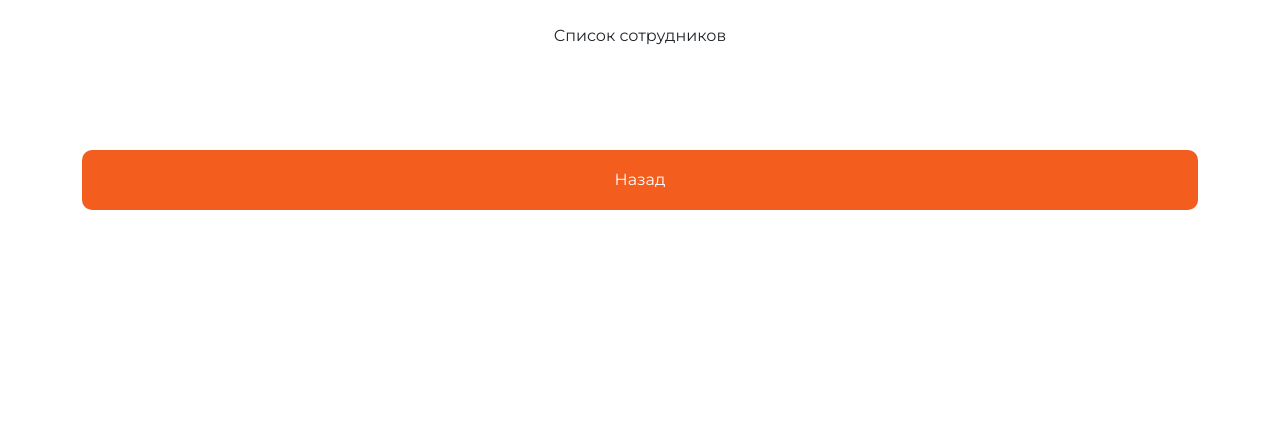
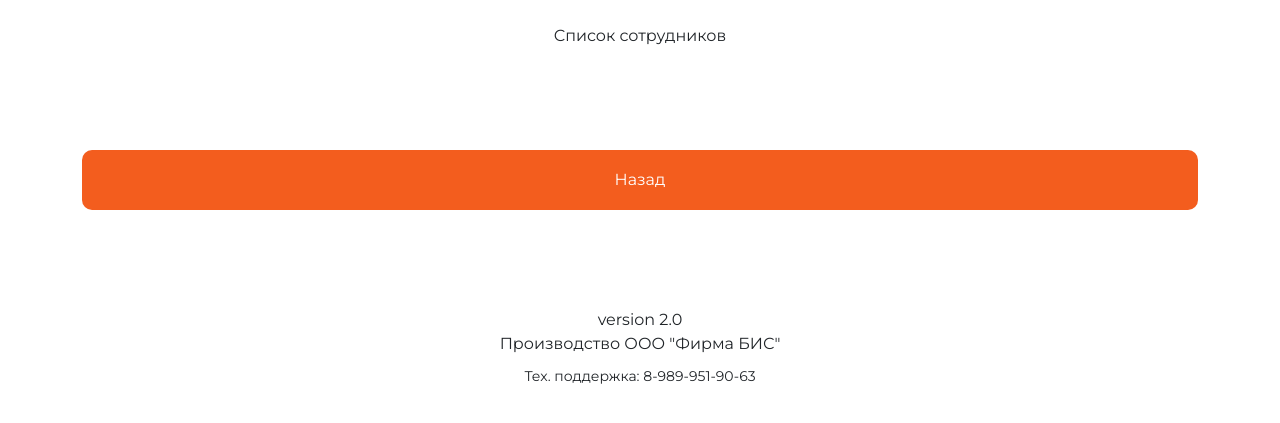
Before and after one commit to MetelevNikita/utv-channel-backend, a website: page public/html/teamPage.html in a window 1280 px wide. Shown: the part 209-632 px from the top of the page. Drawn offline with nearby package versions, Linux system fonts and the light colour scheme; no server answers.

Commit message:
clean working tree

```diff
--- a/public/css/style.css
+++ b/public/css/style.css
@@ -572,3 +572,25 @@ textarea::placeholder {
   justify-content: center;
   border-radius: 30%;
 }
+
+
+
+
+
+/* info block */
+
+
+.info_block {
+  margin-top: 50px;
+  width: 100%;
+  height: max-content;
+  display: flex;
+  flex-direction: column;
+  align-items: center;
+  justify-content: center;
+}
+
+.info_contact {
+  font-size: 14px;
+  margin-top: 10px;
+}
--- a/public/html/teamPage.html
+++ b/public/html/teamPage.html
@@ -50,6 +50,20 @@
       </div>
 
     </div>
+
+
+      <!-- INFO -->
+
+
+      <div class="info_block">
+
+        <div class="info_version">version 2.0</div>
+        <div class="info title">Производство ООО "Фирма БИС"</div>
+        <div class="info_contact">Тех. поддержка: 8-989-951-90-63</div>
+
+      </div>
+
+
   </div>
 
 </body>
--- a/public/js/newsPage.js
+++ b/public/js/newsPage.js
@@ -100,13 +100,11 @@ const responce = await fetch(`${url}/api/v1/news`, {
   })
 
   if(!responce.ok) {
-    console.log('ОШИБКА')
+    console.log(`Произошла ошибка получения списка новостей ${error}`)
   }
 
   const news = await responce.json()
   const sortNews = news.sort((a, b) => {return new Date(b.date) - new Date(a.date)})
-
-  console.log(sortNews)
 
   return sortNews.map((item) => {
     containerNews.appendChild(newsCard(item))
@@ -138,7 +136,7 @@ searchBtn.addEventListener('click', () => {
 
 
 
-//
+// ВЫХОД
 
 const backBtn = document.getElementById('select_news_back_btn')
 
--- a/public/js/programCard.js
+++ b/public/js/programCard.js
@@ -33,8 +33,6 @@ const getSingleProgramCard = async () => {
     programSubtitle.value = data.subtitle
     programDescription.value = data.description
     programLink.value = data.link
-
-
 
 
 
--- a/public/js/programPage.js
+++ b/public/js/programPage.js
@@ -92,7 +92,7 @@ const getAllProgramCard = async () => {
 
 
   } catch (error) {
-    console.error(error);
+    console.log(`Произошла ошибка ${error}`);
 
   }
 }
@@ -108,6 +108,6 @@ backBtn.addEventListener('click', () => {
   try {
     window.location.href = '/main';
   } catch (error) {
-    console.error(error);
+    console.log(`Произошла ошибка ${error}`);
   }
 })
--- a/public/js/projectCard.js
+++ b/public/js/projectCard.js
@@ -100,6 +100,6 @@ changeFomtBtn.addEventListener('click', (e) => {
     window.location = '/main/project'
 
   } catch (error) {
-    console.log(`Произошла ошибка перехода ${error}`)
+    console.log(`Произошла ошибка ${error}`);
   }
 })
```
Also changed, not shown: public/html/login.html (+12 -0 lines), public/html/main.html (+12 -1 lines), public/html/newsCard.html (+15 -0 lines), public/html/newsPage.html (+14 -0 lines), public/html/programCard.html (+14 -0 lines), public/html/programPage.html (+14 -0 lines), public/html/projectCard.html (+14 -0 lines), public/html/projectPage.html (+14 -0 lines), public/html/teamCard.html (+14 -0 lines), public/js/app.js (+37 -87 lines), public/js/newsCard.js (+10 -26 lines), public/js/teamCard.js (+6 -8 lines).
